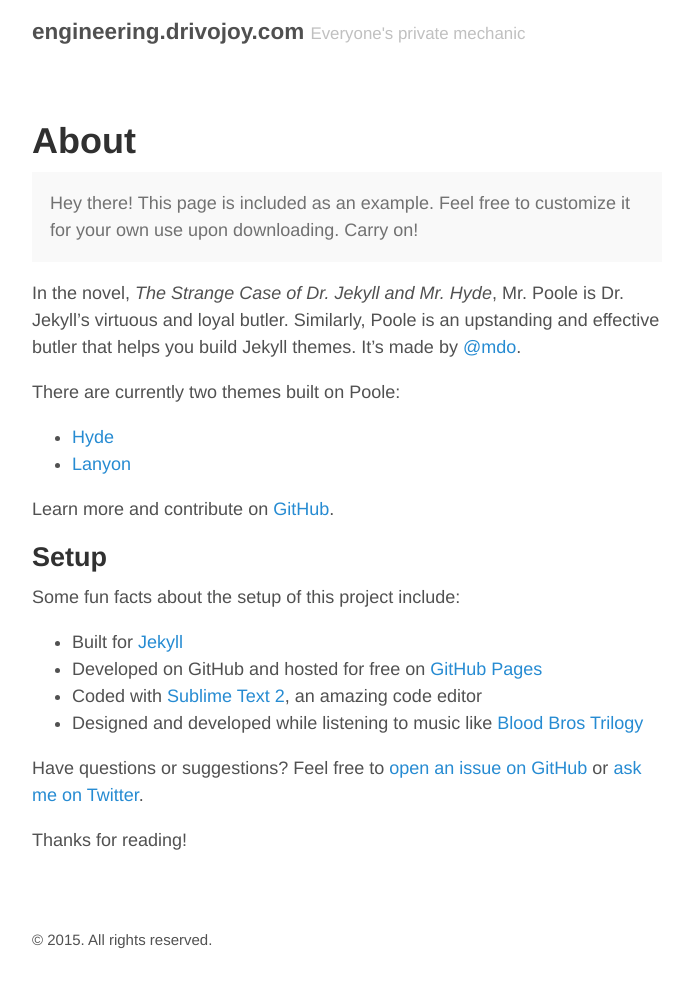
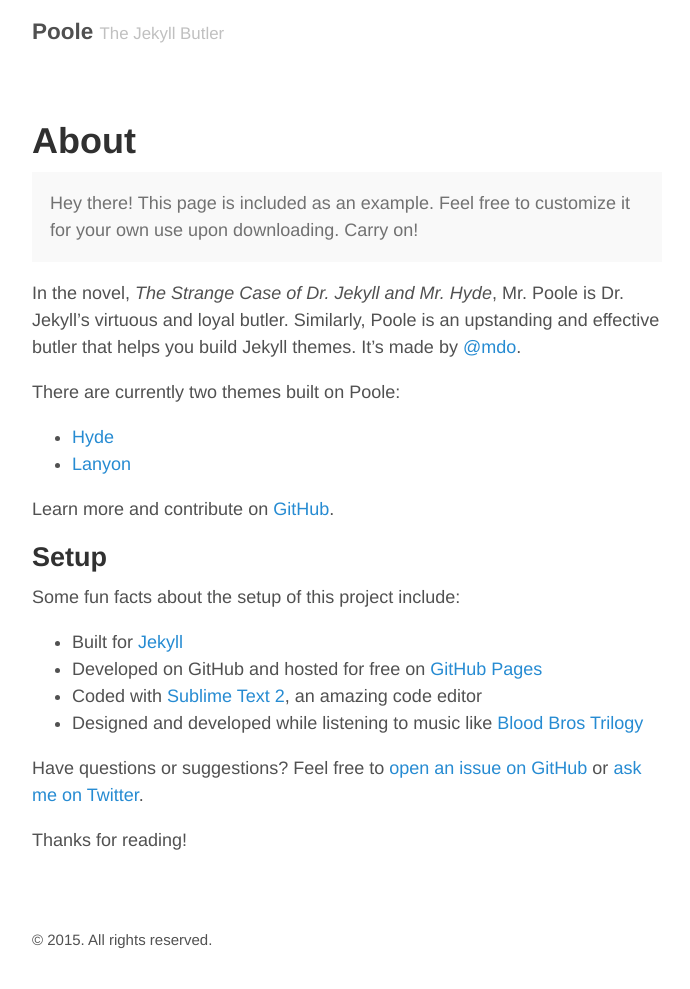
Before and after one commit to drivojoy/drivojoy.github.io, a Jekyll site: the page built from about.md, in a window 1280 px wide. Shown: the whole page, without its empty margins (293-983 px from the left). Built offline with Jekyll 4.4.1, drawn with Linux system fonts in a browser that asks for light colours.

Commit message:
Revert "changed settings"
This reverts commit 4956883dc49f828a1a184f1d7e712e9820330615.

```diff
--- a/_config.yml
+++ b/_config.yml
@@ -5,9 +5,9 @@
 relative_permalinks: true
 
 # Setup
-title:               engineering.drivojoy.com
-tagline:             Everyone's private mechanic
-url:                 http://drivojoy.com
+title:               Poole
+tagline:             The Jekyll Butler
+url:                 http://getpoole.com
 paginate:            1
 baseurl:             ""
 
@@ -20,11 +20,11 @@
 
 # About/contact
 author:
-  name:              Rohith Rajan
-  url:               https://twitter.com/drivojoy
-  email:             rohith@drivojoy.com
+  name:              Mark Otto
+  url:               https://twitter.com/mdo
+  email:             markdotto@gmail.com
 
 # Custom vars
 version:             2.0.0
 github:
-  repo:              https://github.com/drivojoy/drivojoy.github.io
+  repo:              https://github.com/poole/poole
```
Also changed, not shown: README.md.
